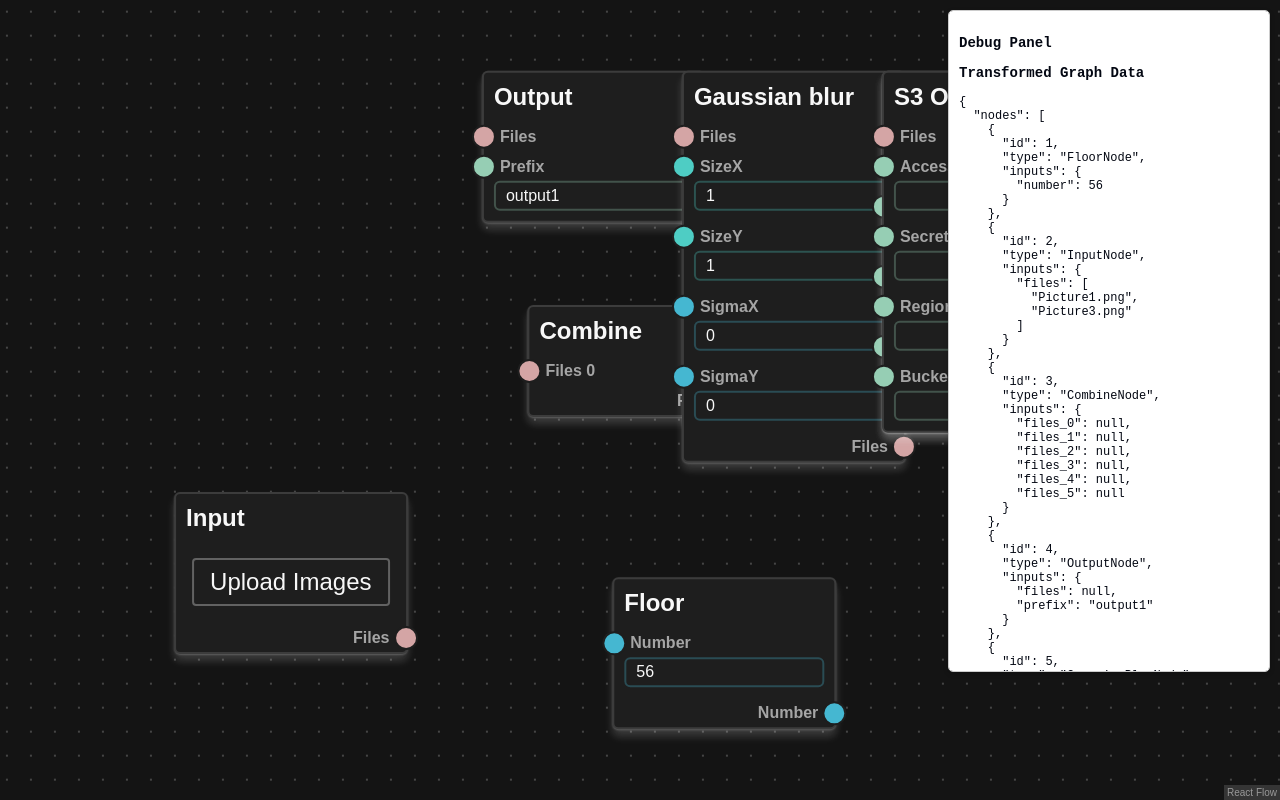
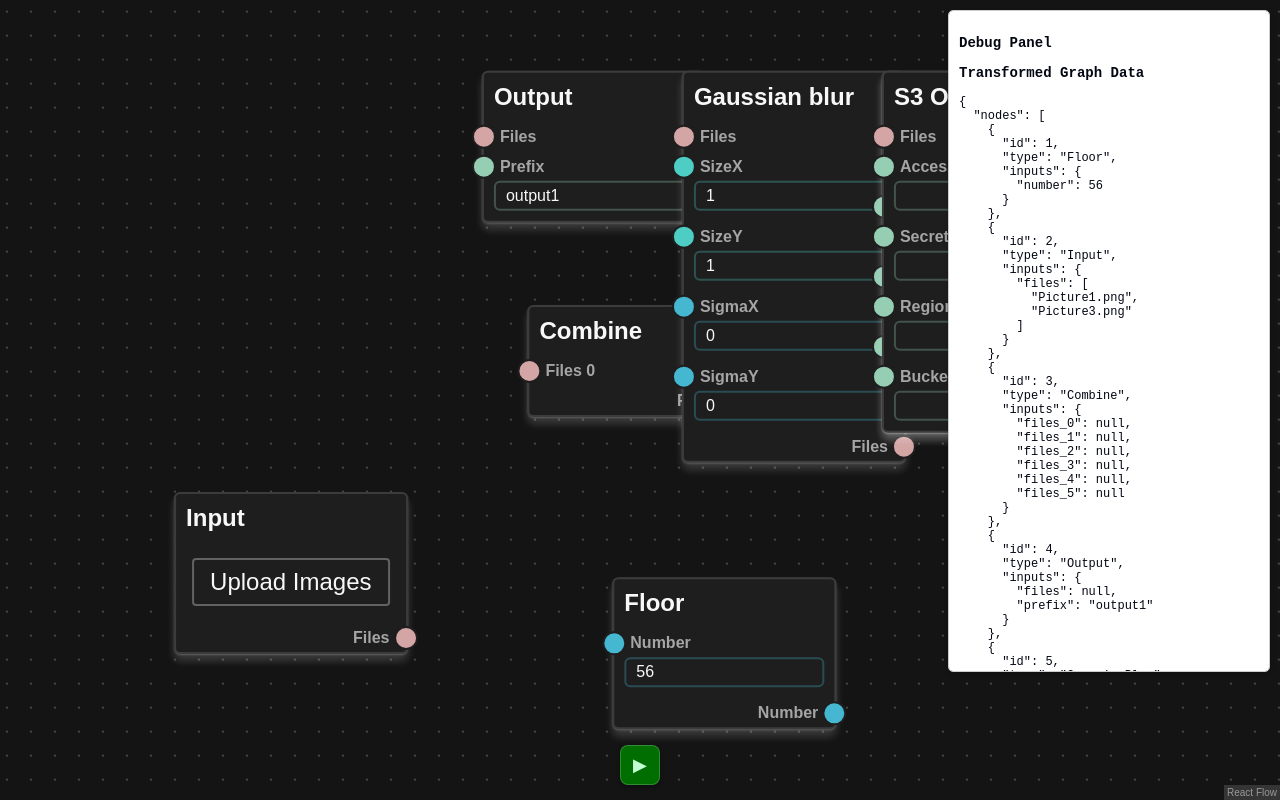
Before and after one commit to PolinaPolupan/pixel, a React (Vite) app in the folder frontend/: page / in a window 1280 px wide. Built offline with nearby package versions, Linux system fonts and the light colour scheme.

Commit message:
feat: Setup communication with the server

```diff
--- a/frontend/src/App.jsx
+++ b/frontend/src/App.jsx
@@ -4,88 +4,50 @@ import {
   Background,
   useNodesState,
   useEdgesState,
-  addEdge
+  addEdge,
+  Panel,
+  useReactFlow,
+  ReactFlowProvider, // Add this
 } from '@xyflow/react';
-
 import '@xyflow/react/dist/style.css';
-import FloorNode from './components/nodes/FloorNode';
-import InputNode from './components/nodes/InputNode';
-import CombineNode from './components/nodes/CombineNode';
-import OutputNode from './components/nodes/OutputNode';
-import GaussianBlurNode from './components/nodes/GaussianBlurNode';
-import S3InputNode from './components/nodes/S3InputNode';
-import S3OutputNode from './components/nodes/S3OutputNode';
+import Floor from './components/nodes/Floor';
+import Input from './components/nodes/Input';
+import Combine from './components/nodes/Combine';
+import Output from './components/nodes/Output';
+import GaussianBlur from './components/nodes/GaussianBlur';
+import S3Input from './components/nodes/S3Input';
+import S3Output from './components/nodes/S3Output';
 import DebugPanel from './components/Debug';
 import { getHandleParameterType, canCastType } from './utils/parameterTypes';
 
 const nodeTypes = {
-  FloorNode,
-  InputNode,
-  CombineNode,
-  OutputNode,
-  GaussianBlurNode,
-  S3InputNode,
-  S3OutputNode
+  Floor,
+  Input,
+  Combine,
+  Output,
+  GaussianBlur,
+  S3Input,
+  S3Output,
 };
 
 const initialNodes = [
-  {
-  id: '1',
-    type: 'FloorNode',
-    position: { x: 165.19, y: 253.32 },
-    data: { number: 56 },
-  },
-  {
-    id: '2',
-    type: 'InputNode',
-    position: { x: -53.93, y: 210.68 },
-    data: { files: ['Picture1.png', 'Picture3.png'] },
-  },
-  {
-    id: '3',
-    type: 'CombineNode',
-    position: { x: 122.73, y: 117.14 },
-    data: {
-      files_0: null,
-      files_1: null,
-      files_2: null,
-      files_3: null,
-      files_4: null,
-      files_5: null
-
-     },
-  },
-  {
-    id: '4',
-    type: 'OutputNode',
-    position: { x: 100, y: 0 },
-    data: { files: null, prefix: 'output1' },
-  },
-  {
-    id: '5',
-    type: 'GaussianBlurNode',
-    position: { x: 200, y: 0 },
-    data: { files: null, sizeX: 1, sizeY: 1, sigmaX: 0, sigmaY: 0 },
-  },
-  {
-    id: '6',
-    type: 'S3InputNode',
-    position: { x: 300, y: 0 },
-    data: { files: null }
-  },
-  {
-    id: '7',
-    type: 'S3OutputNode',
-    position: { x: 300, y: 0 },
-    data: { files: null }
-  }
+  { id: '1', type: 'Floor', position: { x: 165.19, y: 253.32 }, data: { number: 56 } },
+  { id: '2', type: 'Input', position: { x: -53.93, y: 210.68 }, data: { files: ['Picture1.png', 'Picture3.png'] } },
+  { id: '3', type: 'Combine', position: { x: 122.73, y: 117.14 }, data: { files_0: null, files_1: null, files_2: null, files_3: null, files_4: null, files_5: null } },
+  { id: '4', type: 'Output', position: { x: 100, y: 0 }, data: { files: null, prefix: 'output1' } },
+  { id: '5', type: 'GaussianBlur', position: { x: 200, y: 0 }, data: { files: null, sizeX: 1, sizeY: 1, sigmaX: 0, sigmaY: 0 } },
+  { id: '6', type: 'S3Input', position: { x: 300, y: 0 }, data: { access_key_id: null, secret_access_key: null, region: null, bucket: null } },
+  { id: '7', type: 'S3Output', position: { x: 300, y: 0 }, data: { files: null, access_key_id: null, secret_access_key: null, region: null, bucket: null } },
 ];
 
 const initialEdges = [];
 
-export default function App() {
+function AppContent() {
   const [nodes, setNodes, onNodesChange] = useNodesState(initialNodes);
   const [edges, setEdges, onEdgesChange] = useEdgesState(initialEdges);
+  const [isProcessing, setIsProcessing] = useState(false);
+  const [error, setError] = useState(null);
+  const { getNodes, getEdges } = useReactFlow();
 
   const isValidConnection = (connection) => {
     const sourceNode = nodes.find(node => node.id === connection.source);
@@ -102,15 +64,85 @@ export default function App() {
     return canCastType(sourceType, targetType);
   };
 
-  const onConnect = useCallback(
-    (params) => setEdges((els) => addEdge(params, els)),
-    [],
-  );
+  const onConnect = useCallback((params) => setEdges((els) => addEdge(params, els)), []);
 
   const [colorMode, setColorMode] = useState('dark');
 
   const onChange = (evt) => {
     setColorMode(evt.target.value);
+  };
+
+  const transformGraphData = () => {
+    const nodes = getNodes();
+    const edges = getEdges();
+
+    const edgeMap = {};
+    edges.forEach(edge => {
+      if (!edgeMap[edge.source]) {
+        edgeMap[edge.source] = [];
+      }
+      edgeMap[edge.source].push({
+        target: edge.target,
+        targetHandle: edge.targetHandle,
+        sourceHandle: edge.sourceHandle,
+      });
+    });
+
+    const transformedNodes = nodes.map(node => {
+      const inputs = { ...node.data };
+      Object.keys(inputs).forEach(inputKey => {
+        const incomingEdges = edges.filter(
+          edge => edge.target === node.id && edge.targetHandle === inputKey
+        );
+        if (incomingEdges.length > 0) {
+          const sourceNodeId = incomingEdges[0].source;
+          const sourceHandle = incomingEdges[0].sourceHandle || 'output';
+          inputs[inputKey] = `@node:${sourceNodeId}:${sourceHandle}`;
+        }
+      });
+
+      return {
+        id: parseInt(node.id, 10),
+        type: node.type,
+        inputs,
+      };
+    });
+
+    return { nodes: transformedNodes };
+  };
+
+  const handlePlay = async () => {
+    console.log('Play button clicked');
+    setIsProcessing(true);
+    setError(null);
+
+    try {
+      const graphData = transformGraphData();
+      console.log('Sending graph data to server:', graphData);
+
+      const response = await fetch('http://localhost:8080/v1/graph', { // Use service name for Docker
+        method: 'POST',
+        headers: {
+          'Content-Type': 'application/json',
+        },
+        body: JSON.stringify(graphData),
+      });
+
+      if (!response.ok) {
+        const errorText = await response.text();
+        throw new Error(`Server responded with ${response.status}: ${errorText}`);
+      }
+
+      const result = await response.json();
+      console.log('Server response:', result);
+      alert('Graph processing started successfully!');
+    } catch (error) {
+      console.error('Error sending graph data:', error);
+      setError(error.message);
+      alert(`Error: ${error.message}`);
+    } finally {
+      setIsProcessing(false);
+    }
   };
 
   return (
@@ -128,7 +160,60 @@ export default function App() {
       >
         <Background variant="dots" gap={12} size={1} />
         <DebugPanel />
+        <Panel position="bottom-center">
+          <button
+            onClick={handlePlay}
+            disabled={isProcessing}
+            style={{
+              width: '40px',
+              height: '40px',
+              borderRadius: '8px',
+              background: isProcessing ? 'rgb(100, 100, 100)' : 'rgb(0, 110, 0)',
+              border: '1px solid rgba(255, 255, 255, 0.2)',
+              color: 'rgb(194, 255, 212)',
+              cursor: isProcessing ? 'wait' : 'pointer',
+              display: 'flex',
+              alignItems: 'center',
+              justifyContent: 'center',
+              fontSize: '18px',
+              padding: 0,
+              lineHeight: 1,
+              boxSizing: 'border-box',
+              boxShadow: '0 2px 4px rgba(0, 0, 0, 0.3)',
+              transition: 'background 0.2s, border-color 0.2s, transform 0.1s',
+            }}
+            onMouseOver={(e) => {
+              if (!isProcessing) {
+                e.target.style.background = 'rgb(0, 200, 0)';
+                e.target.style.borderColor = 'rgba(255, 255, 255, 0.4)';
+                e.target.style.transform = 'scale(1.05)';
+              }
+            }}
+            onMouseOut={(e) => {
+              if (!isProcessing) {
+                e.target.style.background = 'rgb(0, 110, 0)';
+                e.target.style.borderColor = 'rgba(255, 255, 255, 0.2)';
+                e.target.style.transform = 'scale(1)';
+              }
+            }}
+          >
+            {isProcessing ? '⏳' : '▶'}
+          </button>
+        </Panel>
+        {error && (
+          <Panel position="top-center" style={{ color: 'red', background: 'rgba(0,0,0,0.7)', padding: '10px', borderRadius: '5px' }}>
+            Error: {error}
+          </Panel>
+        )}
       </ReactFlow>
     </div>
   );
 }
+
+export default function App() {
+  return (
+    <ReactFlowProvider>
+      <AppContent />
+    </ReactFlowProvider>
+  );
+}
--- a/frontend/src/components/nodes/CombineNode.jsx
+++ b/frontend/src/components/nodes/Combine.jsx
@@ -2,7 +2,7 @@ import { useState } from 'react';
 import LabeledHandle from '../handles/LabeledHandle';
 import NodeHeader from '../NodeHeader';
 
-function CombineNode({ data }) {
+export default function Combine({ data }) {
   const [inputCount, setInputCount] = useState(data?.inputs ? Object.keys(data.inputs).length : 1);
 
   const addHandle = () => {
@@ -59,5 +59,3 @@ function CombineNode({ data }) {
     </div>
   );
 }
-
-export default CombineNode;
--- a/frontend/src/components/nodes/FloorNode.jsx
+++ b/frontend/src/components/nodes/Floor.jsx
@@ -6,7 +6,7 @@ import LabeledHandle from '../handles/LabeledHandle';
 import NodeHeader from '../NodeHeader';
 import InputHandle from '../handles/InputHandle';
 
-function FloorNode({ id, data }) {
+export default function Floor({ id, data }) {
   const { updateNodeData } = useReactFlow();
 
   return (
@@ -32,5 +32,3 @@ function FloorNode({ id, data }) {
     </div>
   );
 }
-
-export default FloorNode;
--- a/frontend/src/components/nodes/GaussianBlurNode.jsx
+++ b/frontend/src/components/nodes/GaussianBlur.jsx
@@ -6,7 +6,7 @@ import {
   import NodeHeader from '../NodeHeader';
   import InputHandle from '../handles/InputHandle';
 
-  function GaussianBlurNode({ id, data }) {
+  export default function GaussianBlur({ id, data }) {
     const { updateNodeData } = useReactFlow();
 
     return (
@@ -56,10 +56,9 @@ import {
           type="source"
           position="right"
           id="files"
+          connectionCount="10"
           parameterType="FILENAMES_ARRAY"
         />
       </div>
     );
   }
-
-  export default GaussianBlurNode;
--- a/frontend/src/components/nodes/InputNode.jsx
+++ b/frontend/src/components/nodes/Input.jsx
@@ -6,7 +6,7 @@ import LabeledHandle from '../handles/LabeledHandle';
 import ImageUpload from '../ImageUpload';
 import NodeHeader from '../NodeHeader';
 
-function InputNode({ id, data }) {
+export default function Input({ id, data }) {
   const { updateNodeData } = useReactFlow();
 
   const handleImagesSelected = (fileUrls) => {
@@ -30,5 +30,3 @@ function InputNode({ id, data }) {
     </div>
   );
 }
-
-export default InputNode;
--- a/frontend/src/components/nodes/OutputNode.jsx
+++ b/frontend/src/components/nodes/Output.jsx
@@ -6,7 +6,7 @@ import {
   import NodeHeader from '../NodeHeader';
   import InputHandle from '../handles/InputHandle';
 
-  function OutputNode({ id, data }) {
+  export default function Output({ id, data }) {
     const { updateNodeData } = useReactFlow();
 
     return (
@@ -30,5 +30,3 @@ import {
       </div>
     );
   }
-
-  export default OutputNode;
--- a/frontend/src/components/nodes/S3InputNode.jsx
+++ b/frontend/src/components/nodes/S3Input.jsx
@@ -6,7 +6,7 @@ import {
   import NodeHeader from '../NodeHeader';
   import InputHandle from '../handles/InputHandle';
 
-  function S3InputNode({ id, data }) {
+  export default function S3Input({ id, data }) {
     const { updateNodeData } = useReactFlow();
 
     return (
@@ -55,5 +55,3 @@ import {
       </div>
     );
   }
-
-  export default S3InputNode;
--- a/frontend/src/components/nodes/S3OutputNode.jsx
+++ b/frontend/src/components/nodes/S3Output.jsx
@@ -6,7 +6,7 @@ import {
   import NodeHeader from '../NodeHeader';
   import InputHandle from '../handles/InputHandle';
 
-  function S3OutputNode({ id, data }) {
+  export default function S3Output({ id, data }) {
     const { updateNodeData } = useReactFlow();
 
     return (
@@ -54,5 +54,3 @@ import {
       </div>
     );
   }
-
-  export default S3OutputNode;
--- a/frontend/src/utils/parameterTypes.js
+++ b/frontend/src/utils/parameterTypes.js
@@ -9,13 +9,13 @@ const typeCastingRules = {
 
 export const getHandleParameterType = (nodeType, handleId, handleType) => {
     const typeMap = {
-      FloorNode: {
+      Floor: {
         number: { source: 'DOUBLE', target: 'DOUBLE' },
       },
-      InputNode: {
+      Input: {
         files: { source: 'FILENAMES_ARRAY', target: 'FILENAMES_ARRAY' },
       },
-      CombineNode: {
+      Combine: {
         files_0: { target: 'FILENAMES_ARRAY' },
         files_1: { target: 'FILENAMES_ARRAY' },
         files_2: { target: 'FILENAMES_ARRAY' },
@@ -23,24 +23,24 @@ export const getHandleParameterType = (nodeType, handleId, handleType) => {
         files_4: { target: 'FILENAMES_ARRAY' },
         files: { source: 'FILENAMES_ARRAY' },
       },
-      OutputNode: {
+      Output: {
         files: { target: 'FILENAMES_ARRAY' },
       },
-      GaussianBlurNode: {
+      GaussianBlur: {
         files: { target: 'FILENAMES_ARRAY', source: 'FILENAMES_ARRAY' },
         sizeX: { target: 'INT'},
         sizeY: { target: 'INT'},
         sigmaX: { target: 'DOUBLE'},
         sigmaY: { target: 'DOUBLE'}
       },
-      S3InputNode: {
+      S3Input: {
         files: { source: 'FILENAMES_ARRAY' },
         access_key_id: { target: 'STRING'},
         secret_access_key: { target: 'STRING'},
         region: { target: 'STRING'},
         bucket: { target: 'STRING'},
       },
-      S3OutputNode: {
+      S3Output: {
         files: { target: 'FILENAMES_ARRAY' },
         access_key_id: { target: 'STRING'},
         secret_access_key: { target: 'STRING'},
```
Also changed, not shown: frontend/src/components/ImageUpload.jsx (+43 -27 lines).
